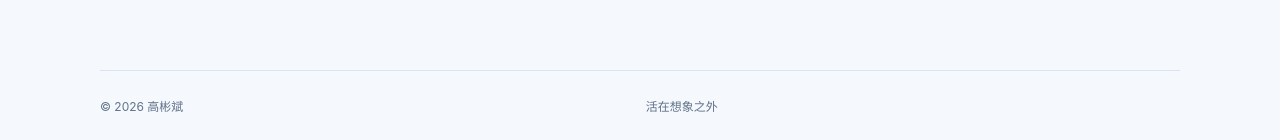
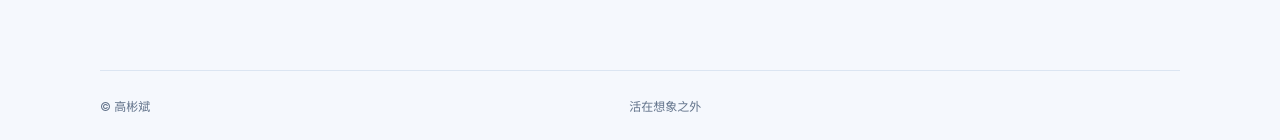
Before and after one commit to RobinGaoofficial/RobinGaoofficial.github.io, a Jekyll site: the page built from index.html, in a window 1280 px wide. Shown: the part 1210-1350 px from the top of the page. Built offline with Jekyll 4.4.1, drawn with Linux system fonts in a browser that asks for light colours.

Commit message:
Remove year from site footer

```diff
--- a/_layouts/default.html
+++ b/_layouts/default.html
@@ -20,6 +20,6 @@
 <a href="{{ '/about.html' | relative_url }}" {% if page.url == '/about.html' %}aria-current="page"{% endif %}>关于</a>
 </nav></div></header>
 <main id="content" class="site-main">{{ content }}</main>
-<footer class="site-footer"><span>© {{ site.time | date: "%Y" }} 高彬斌</span><span>活在想象之外</span><span aria-hidden="true"></span></footer>
+<footer class="site-footer"><span>© 高彬斌</span><span>活在想象之外</span><span aria-hidden="true"></span></footer>
 </body>
 </html>
```
